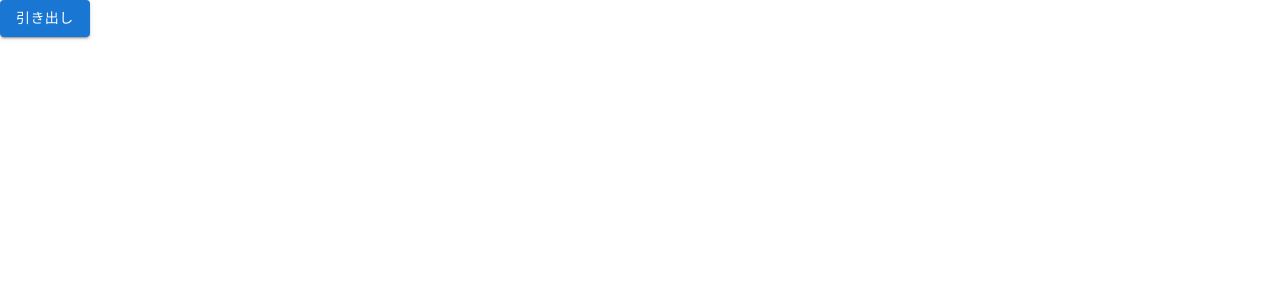
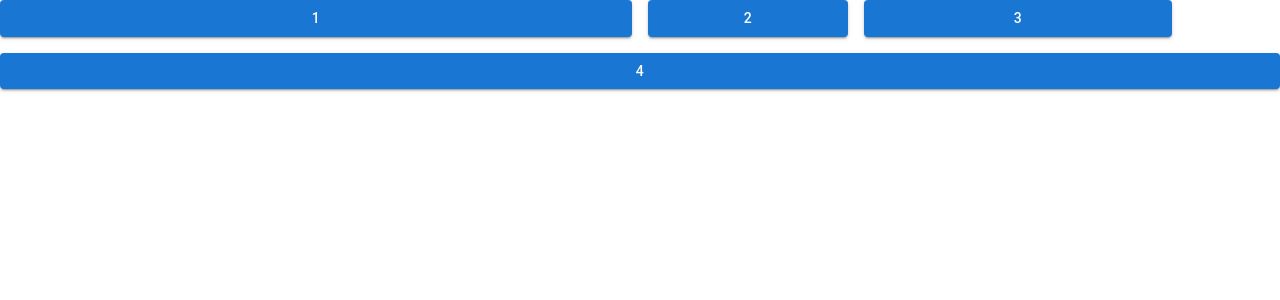
Before and after one commit to yadac/my-react, a React (Create React App) app: page / in a window 1280 px wide. Shown: the top 300 px of the page. Built offline with nearby package versions, Linux system fonts and the light colour scheme.

Commit message:
feat: MUIでGrid

```diff
--- /dev/null
+++ b/src/components/MaterialGrid.js
@@ -0,0 +1,20 @@
+import { Button, Grid } from '@mui/material'
+
+export default function MaterialGrid() {
+    return (
+        <Grid container spacing={2}>
+            <Grid size={6}>
+                <Button variant='contained' fullWidth>1</Button>
+            </Grid>
+            <Grid size={2}>
+                <Button variant='contained' fullWidth>2</Button>
+            </Grid>
+            <Grid size={3}>
+                <Button variant='contained' fullWidth>3</Button>
+            </Grid>
+            <Grid size={12}>
+                <Button variant='contained' fullWidth>4</Button>
+            </Grid>
+        </Grid >
+    )
+}
--- a/src/index.js
+++ b/src/index.js
@@ -2,12 +2,12 @@
 import ReactDOM from 'react-dom/client';
 import './index.css';
 import reportWebVitals from './reportWebVitals';
-import MaterialDrawer from './components/MaterialDrawer';
+import MaterialGrid from './components/MaterialGrid';
 
 const root = ReactDOM.createRoot(document.getElementById('root'));
 root.render(
   <React.StrictMode>
-    <MaterialDrawer />
+    <MaterialGrid />
   </React.StrictMode>
 );
 
```
